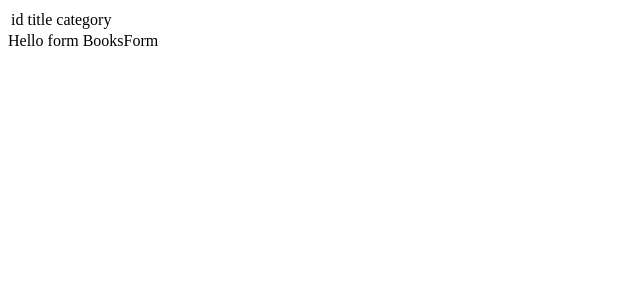
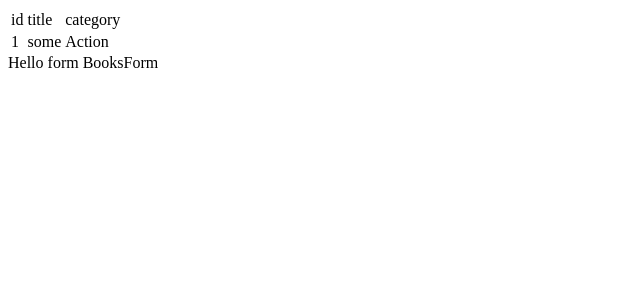
Before and after one commit to kenderb/redux_project_bookstore, a React (Create React App) app: page / in a window 1280 px wide. Shown: the top 300 px of the page, without its empty margins (0-640 px from the left). Built offline with nearby package versions, Linux system fonts and the light colour scheme.

Commit message:
Create a templay to display the books

```diff
--- a/src/components/BooksList.js
+++ b/src/components/BooksList.js
@@ -1,13 +1,27 @@
 import React from 'react';
+import { connect } from 'react-redux';
+import Books from './Books';
+// import bookReducer from '../reducers';
 
-const BooksList = () => (
+const BooksList = () => {
+  const bookList = [{ id: 1, title: 'some', category: 'Action' }];
+  return (
     <table>
       <tr>
         <td>id</td>
         <td>title</td>
         <td>category</td>
       </tr>
+      {bookList.map(book => (
+        <Books
+          id={book.id}
+          key={book.id}
+          title={book.title}
+          category={book.category}
+        />
+      ))}
     </table>
   );
+};
 
 export default BooksList;
```
Lines whose indentation alone changed are shown as unchanged.
